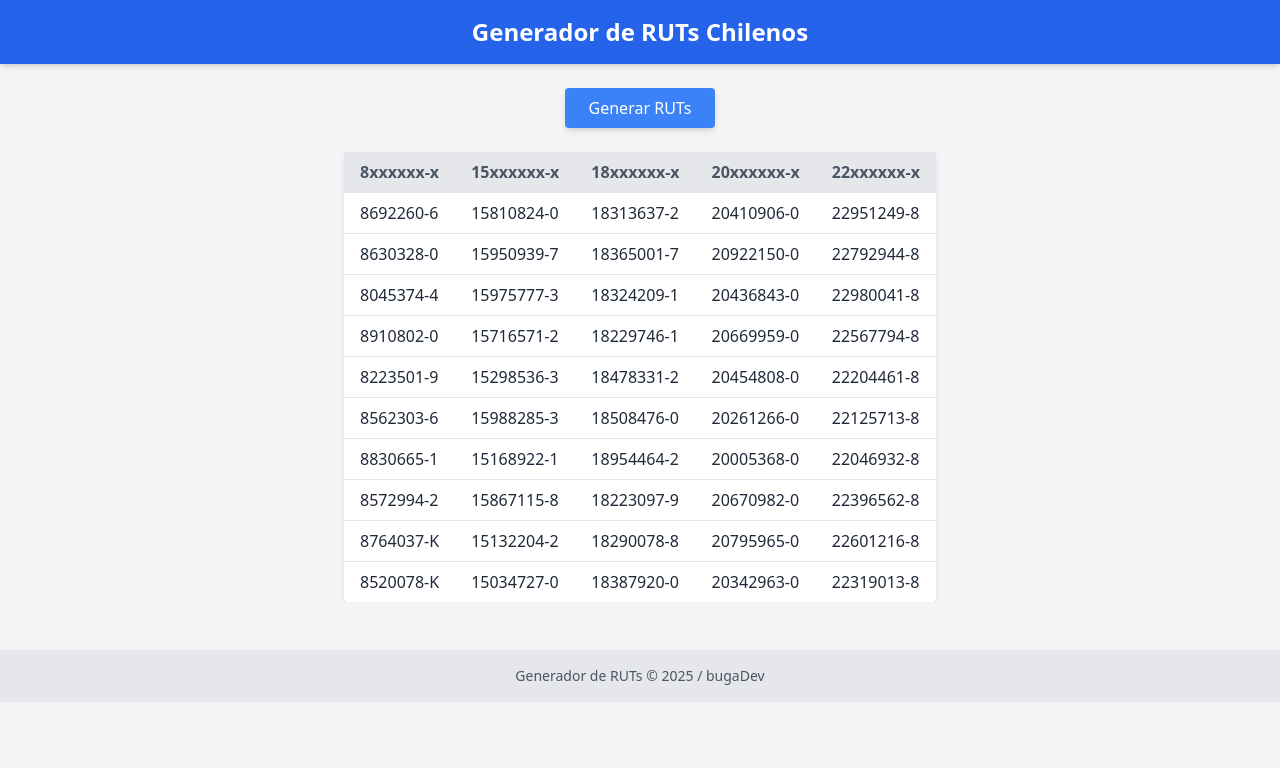
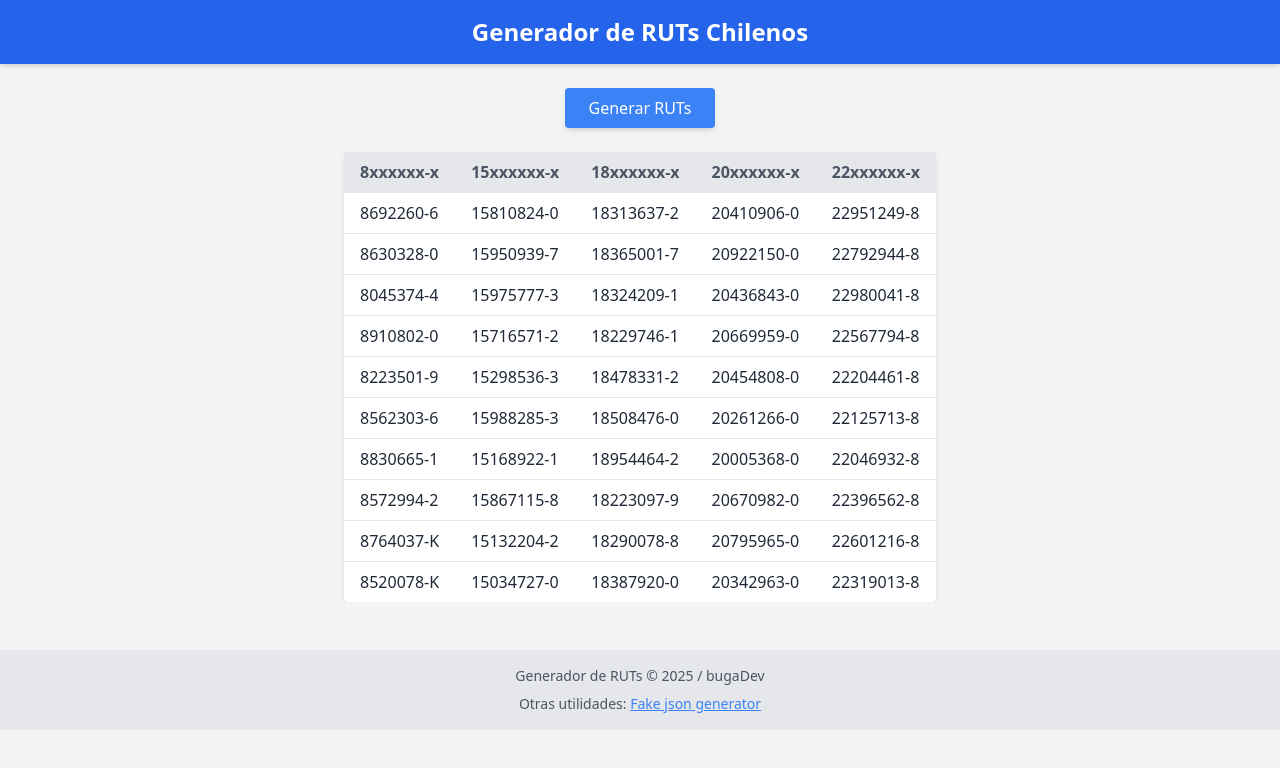
Before and after one commit to donbuga/rutGenerator, a React (Create React App) app: page / in a window 1280 px wide. Shown: the top 768 px of the page. Built offline with nearby package versions, Linux system fonts and the light colour scheme.

Commit message:
Add link to fake JSON generator in footer

```diff
--- a/src/components/Footer.tsx
+++ b/src/components/Footer.tsx
@@ -3,6 +3,18 @@ import React from 'react';
 const Footer: React.FC = () => (
   <footer className="bg-gray-200 text-center py-4 mt-6">
     <p className="text-sm text-gray-600">Generador de RUTs &copy; 2025 / bugaDev</p>
+    <p className="text-sm text-gray-600 mt-2">
+      Otras utilidades:
+      {' '}
+      <a
+        href="https://donbuga.github.io/fake-json-generator/"
+        className="text-blue-500 underline"
+        target="_blank"
+        rel="noopener noreferrer"
+      >
+        Fake json generator
+      </a>
+    </p>
   </footer>
 );
 
```
